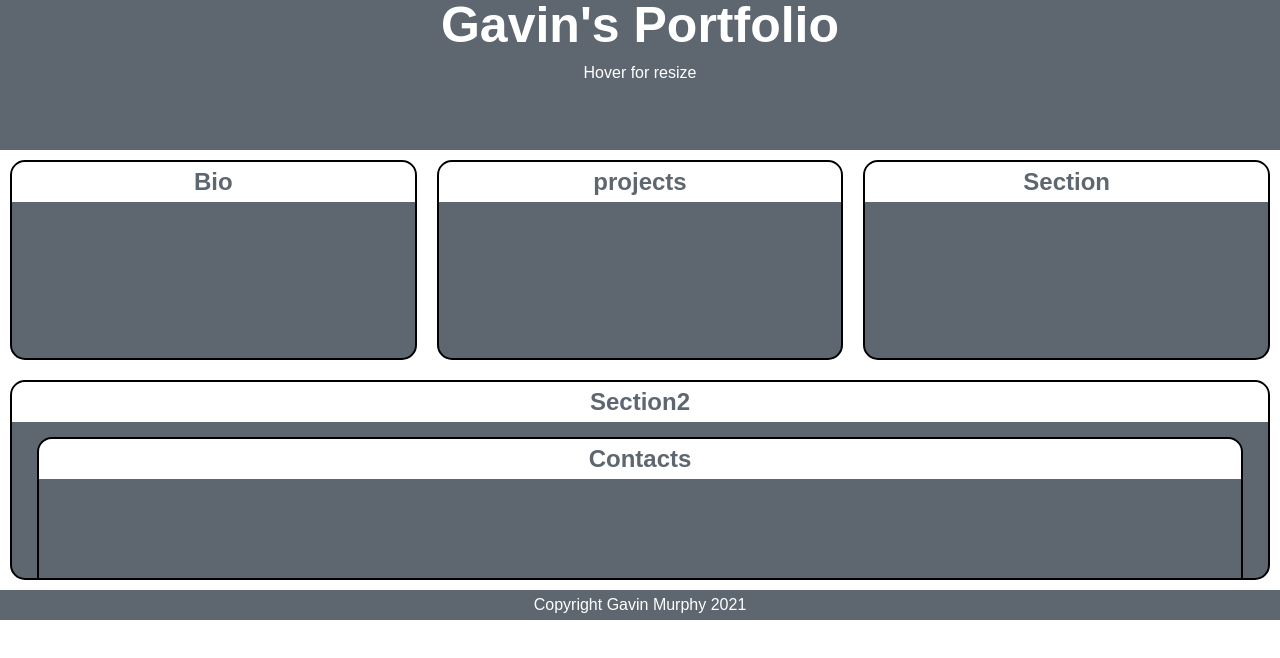
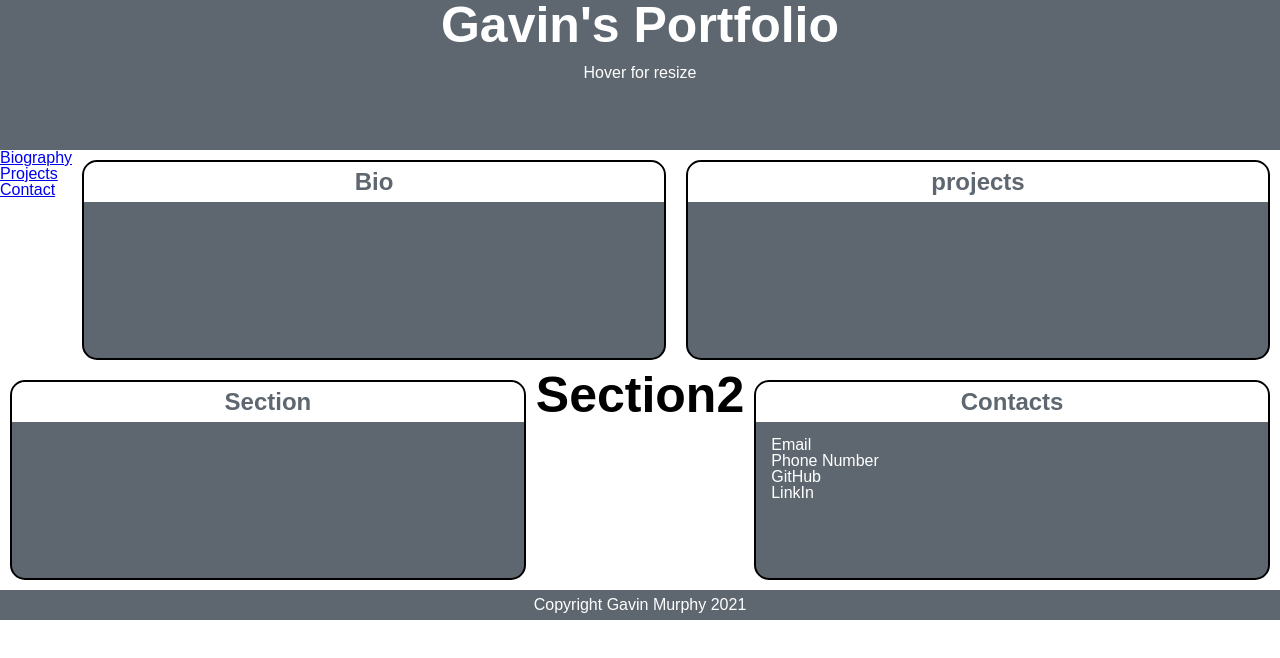
Before and after one commit to ghmurphy2/Portfolio-Demo, a plain HTML site: page index.html in a window 1280 px wide. Drawn offline with Linux system fonts and the light colour scheme.

Commit message:
Fixed anchor tag, added aside

```diff
--- a/assets/css/style.css
+++ b/assets/css/style.css
@@ -13,7 +13,6 @@
 
   article {
   padding: 15px;
-
    flex: 1 0 400px ;
    margin: 10px;
    height: 200px;
@@ -53,6 +52,11 @@
     text-align: center;
   }
 
+  aside{
+   text-align: right;
+   font-size: 50px;
+  }
+
   header p{
     text-align: center;
     margin: 15px;
@@ -79,4 +83,5 @@
   @media screen and (max-width: 768px) {
     article{
         flex: 1 1 300px;
+    }
   }
--- a/index.html
+++ b/index.html
@@ -16,26 +16,43 @@
 </header>
 
 <main>
-  <article>
+  <nav>
+    <ul>
+      <li>
+          <a href="#Biography">Biography</a>
+      </li>
+      <li>
+          <a href="#Projects">Projects</a>
+      </li>
+      <li>
+          <a href="#Contact">Contact</a>
+      </li>
+  </nav>
+  <article id ="Biography">
     <h2>Bio</h2>
   </article>
 
-
-  <article>
+  <article id = "Projects">
     <h2>projects</h2>
     <img>
 
   </article>
-  <article>
+  <article id = "Contact">
     <h2>Section</h2>
 
   </article>
-  <article>
+  <aside>
     <h2>Section2</h2>
 
   </aside>
   <article>
     <h2>Contacts</h2>
+    <ul>
+    <li>Email</li>
+    <li>Phone Number</li>
+    <li>GitHub</li>
+    <li>LinkIn</li>
+  </ul>
   </article>
 
 </main>
```
